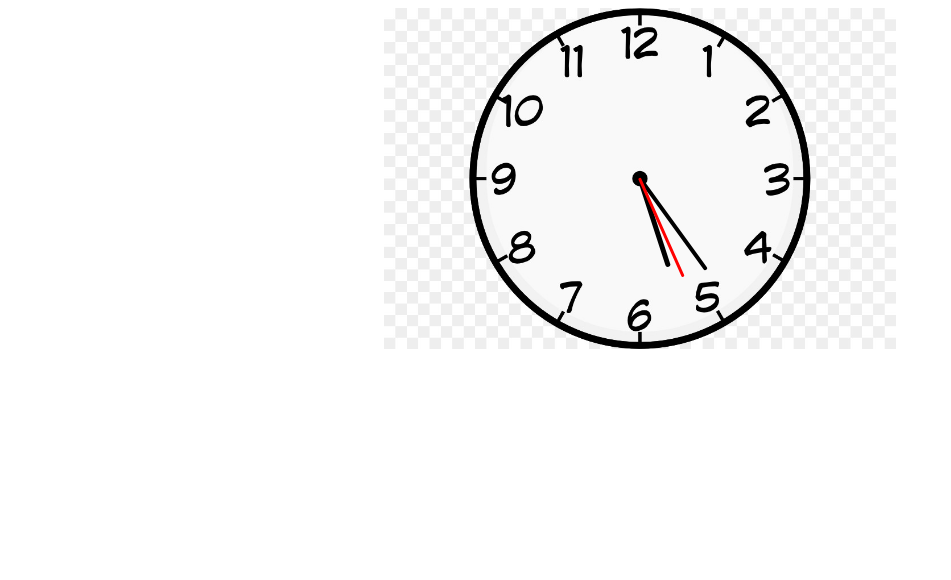
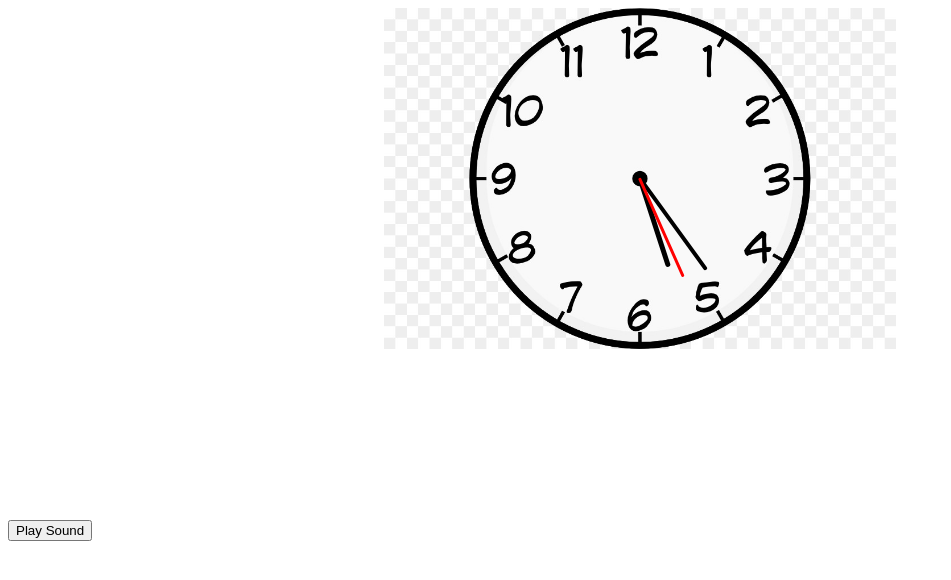
Before and after one commit to aniketsingh9953/analogClock, a plain HTML site: page index.html in a window 1280 px wide. Shown: the whole page, without its empty margins (0-951 px from the left). Drawn offline with Linux system fonts and the light colour scheme.

Commit message:
adding sound button

```diff
--- a/index.html
+++ b/index.html
@@ -7,7 +7,7 @@
     <title>Clock</title>
     <link rel="stylesheet" href="style.css">
     <link rel="icon" href="icon.png" type="image/icon type">
-    <script src="index.js"></script>
+
 </head>
 <body>
     <div id="clockContainer">
@@ -15,5 +15,7 @@
         <div id="minute"></div>
         <div id="second"></div>
     </div>
+    <button id="playBtn">Play Sound</button>
+    <script src="index.js"></script>
 </body>
 </html>
```
